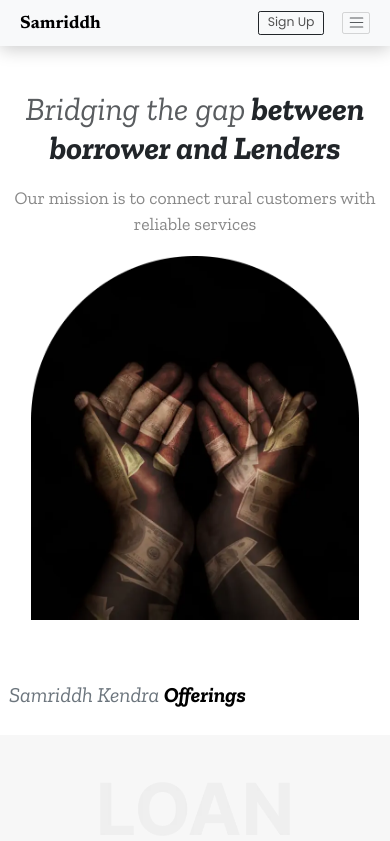
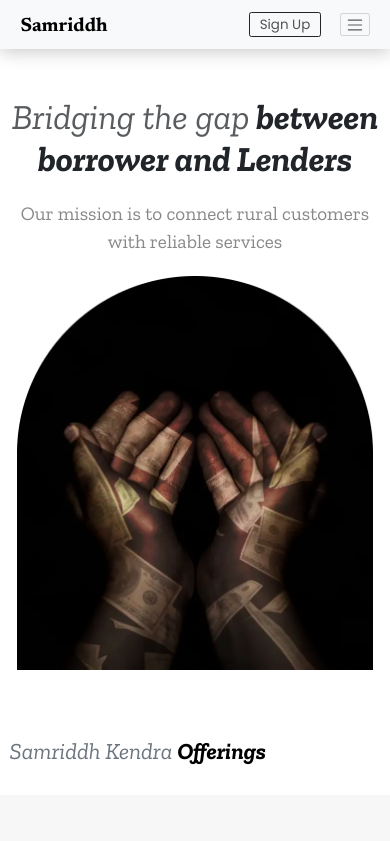
Before and after one commit to mohitanand744/Samriddh_React, a React (Vite) app: page / in a window 390 px wide. Shown: the top 841 px of the page. Built offline with nearby package versions, Linux system fonts and the light colour scheme.

Commit message:
Update css-responsive.css

```diff
--- a/src/css/css-responsive.css
+++ b/src/css/css-responsive.css
@@ -204,10 +204,6 @@
       }
     }
   }
-
-  html {
-    font-size: 37%;
-  }
 }
 
 @media screen and (width < 380px) {
```
